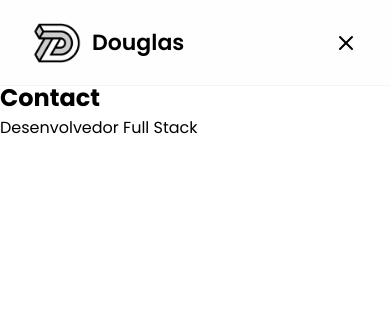
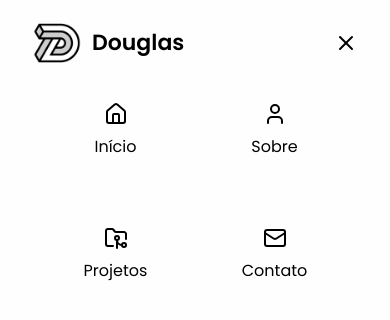
Before and after one commit to Douglastm/portifolio, a React (Vite) app: page /contact in a window 390 px wide. Both pictures are taken after a click on the button "Abrir menu". Shown: the top 320 px of the page. Built offline with nearby package versions, Linux system fonts and the light colour scheme.

Commit message:
style: Adjusts header responsiveness

```diff
--- a/src/components/Header/Header.tsx
+++ b/src/components/Header/Header.tsx
@@ -13,6 +13,7 @@ import {
 } from "lucide-react";
 
 import Logo from "../../assets/images/Logo.png";
+import MenuModal from "../MenuModal";
 
 // import MenuModal from "../MenuModal/MenuModal";
 
@@ -94,14 +95,14 @@ export default function Header() {
       </header>
 
       {/* Modal Mobile */}
-      {/*
+
       {isMenuOpen && (
         <MenuModal
           items={navItems}
           onClose={() => setIsMenuOpen(false)}
         />
       )}
-      */}
+
     </>
   );
 }
--- /dev/null
+++ b/src/components/MenuModal/MenuModal.module.css
@@ -0,0 +1,83 @@
+.overlay {
+  position: fixed;
+  inset: 0;
+  top: 82px;
+
+  background: var(--background);
+  z-index: 999;
+
+  padding: 0 3rem;
+
+  /* Mobile-first: começa oculto */
+  display: none;
+}
+
+.modal {
+  max-width: 1000px;
+  margin: 0 auto;
+  padding: 1.5rem 2rem;
+}
+
+/* =========================
+   GRID
+   ========================= */
+
+.grid {
+  display: grid;
+  grid-template-columns: repeat(2, 1fr);
+  gap: 1.5rem;
+}
+
+/* =========================
+   ITEM
+   ========================= */
+
+.item {
+  width: 100px;
+  height: 100px;
+
+  justify-self: center;
+  align-self: center;
+
+  display: flex;
+  flex-direction: column;
+  align-items: center;
+  gap: .5rem;
+
+  padding: 1.25rem;
+  border-radius: 1rem;
+
+  border: 2px solid var(--accent);
+  background: var(--background);
+
+  text-decoration: none;
+  color: var(--text-primary);
+
+  transition:
+    background 0.2s ease,
+    border-color 0.2s ease;
+}
+
+.label {
+  font-family: var(--font-base);
+}
+
+.item:hover {
+  background: var(--surface);
+}
+
+/* =========================
+   MOBILE VISIBILITY
+   ========================= */
+
+@media (max-width: 767px) {
+  .overlay {
+    display: block;
+  }
+}
+
+@media (min-width: 769px) {
+  .overlay {
+    display: none;
+  }
+}
--- /dev/null
+++ b/src/components/MenuModal/index.tsx
@@ -0,0 +1,39 @@
+import styles from "./MenuModal.module.css";
+import { Link } from "react-router-dom";
+import type { LucideIcon } from "lucide-react";
+
+type MenuItem = {
+  path: string;
+  label: string;
+  icon: LucideIcon;
+};
+
+type Props = {
+  items: MenuItem[];
+  onClose: () => void;
+};
+
+export default function MenuModal({
+  items,
+  onClose,
+}: Props) {
+  return (
+    <div className={styles.overlay}>
+      <nav className={styles.grid}>
+        {items.map(({ path, label, icon: Icon }) => (
+          <Link
+            key={path}
+            to={path}
+            onClick={onClose}
+            className={styles.item}
+          >
+            <Icon size={24} />
+            <span className={styles.label}>
+              {label}
+            </span>
+          </Link>
+        ))}
+      </nav>
+    </div>
+  );
+}
```
